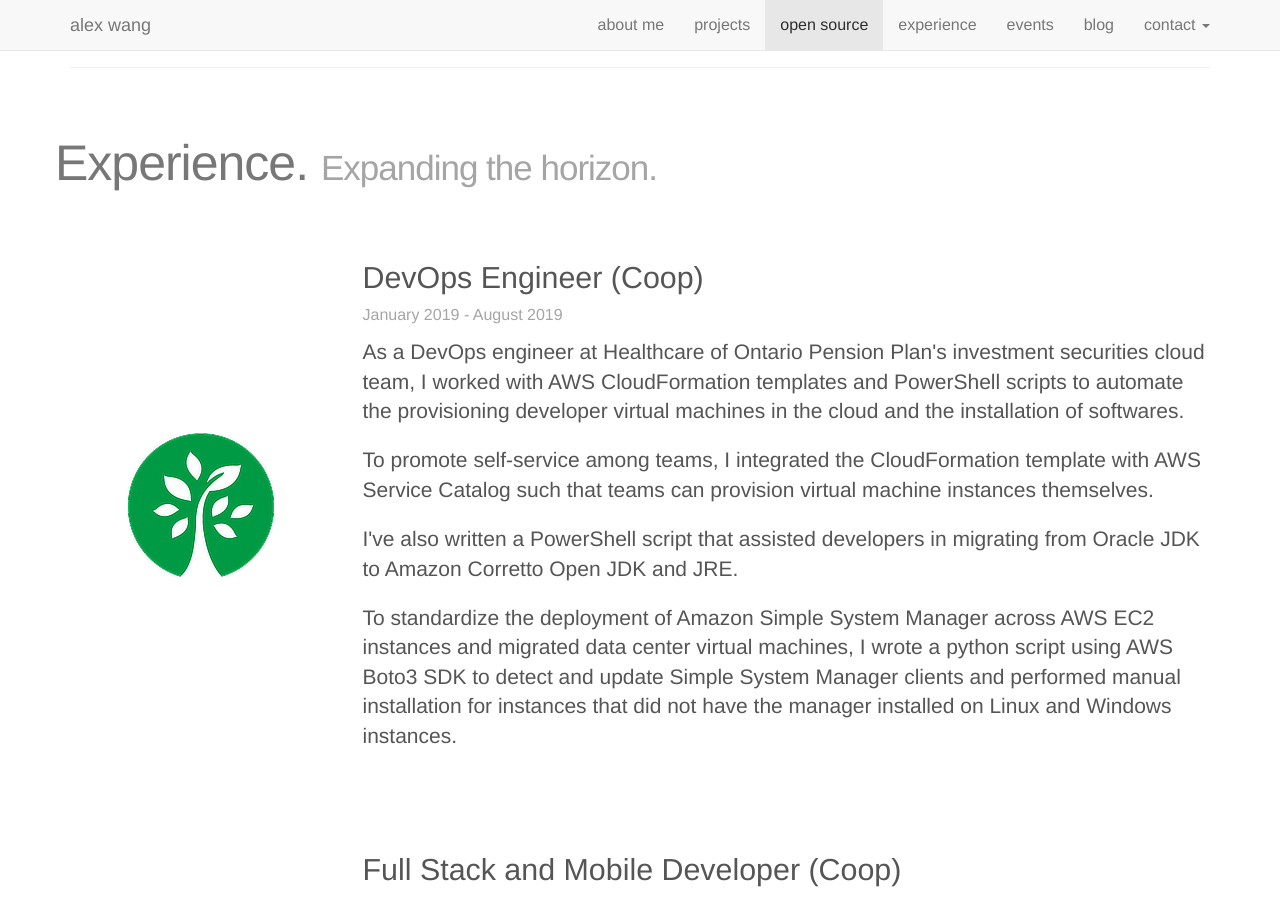
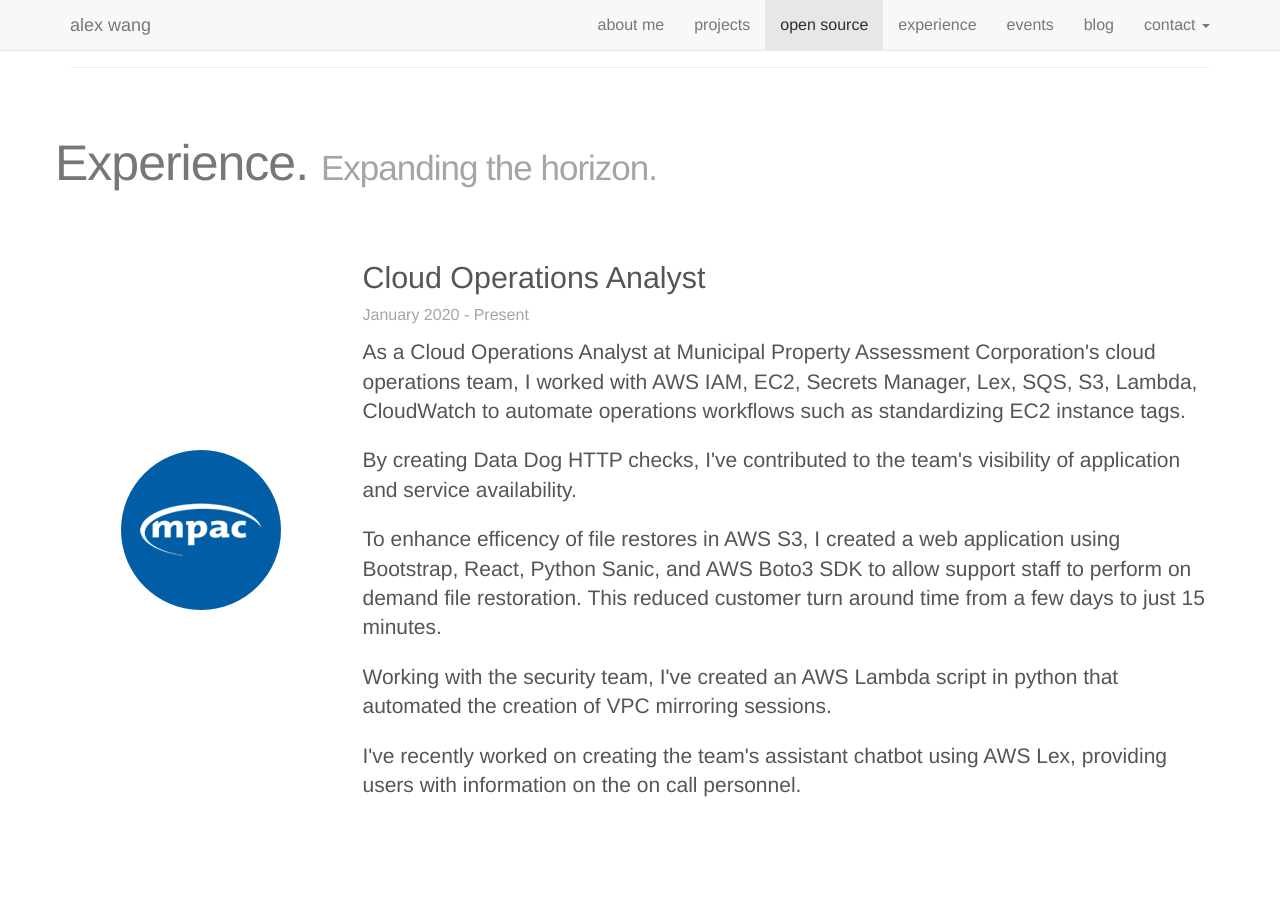
Before and after one commit to AlexWang-16/alexwang-16.github.io, a Jekyll site: the page built from index.html, in a window 1280 px wide and 900 px high, scrolled down 3312 px. Built offline with Jekyll 4.4.1, drawn with Linux system fonts in a browser that asks for light colours.

Commit message:
Add MPAC logo and experience

```diff
--- a/index.html
+++ b/index.html
@@ -98,6 +98,21 @@
         </h1>
         <div class="exp-container padding-bottom-40px">
             <div class="exp-left-column">
+                <a href="https://mpac.ca"><img  class="featurette-image img-responsive center-block"  src="img/exp/mpac_07112020.png"  alt="Municipal Property Assessment Corporation, Ontario's property expert."></a>
+            </div>
+            <article class="exp-right-column">
+                <h2 class="text-dark exp-responsive-h2">Cloud Operations Analyst</h2>
+                <p class="text-light">January 2020 - Present</p>
+                <p class="lead text-dark">As a Cloud Operations Analyst at Municipal Property Assessment Corporation's cloud operations team, I worked with AWS IAM, EC2, Secrets Manager, Lex, SQS, S3, Lambda, CloudWatch to automate operations workflows such as standardizing EC2 instance tags.</p>
+                <p class="lead text-dark">By creating Data Dog HTTP checks, I've contributed to the team's visibility of application and service availability.</p>
+                <p class="lead text-dark">To enhance efficency of file restores in AWS S3, I created a web application using Bootstrap, React, Python Sanic, and AWS Boto3 SDK to allow support staff to perform on demand file restoration. This reduced customer turn around time from a few days to just 15 minutes.</p>
+                <p class="lead text-dark">Working with the security team, I've created an AWS Lambda script in python that automated the creation of VPC mirroring sessions.<p>
+                <p class="lead text-dark">I've recently worked on creating the team's assistant chatbot using AWS Lex, providing users with information on the on call personnel.</p>
+                </p>
+            </article>
+        </div>
+<div class="exp-container padding-bottom-40px">
+            <div class="exp-left-column">
                 <a href="https://hoopp.com"><img  class="featurette-image img-responsive center-block"  src="img/exp/hoopp_07132019.png"  alt="HOOPP, a company that provides healthcare workers with a secure retirement"></a>
             </div>
             <article class="exp-right-column">
```
Also changed, not shown: Gemfile.lock, img/exp/mpac_07112020.png (added).
